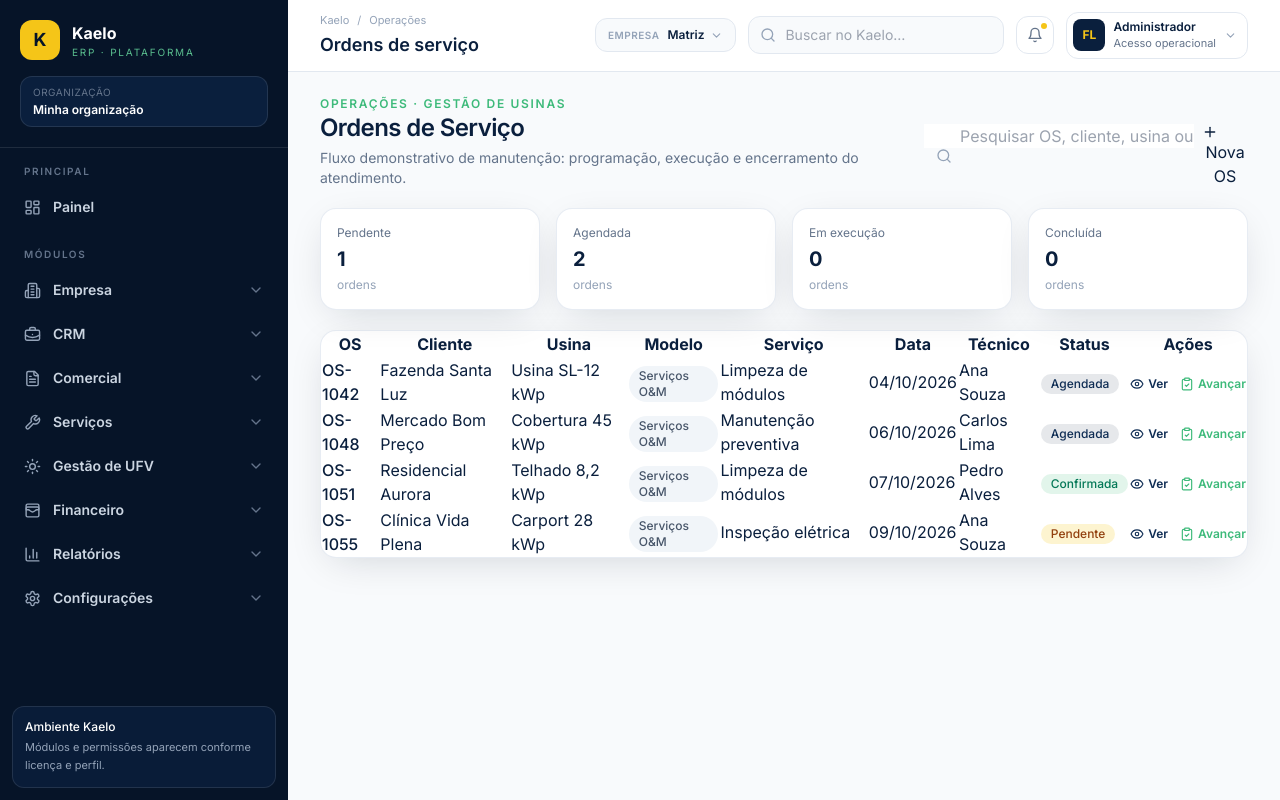
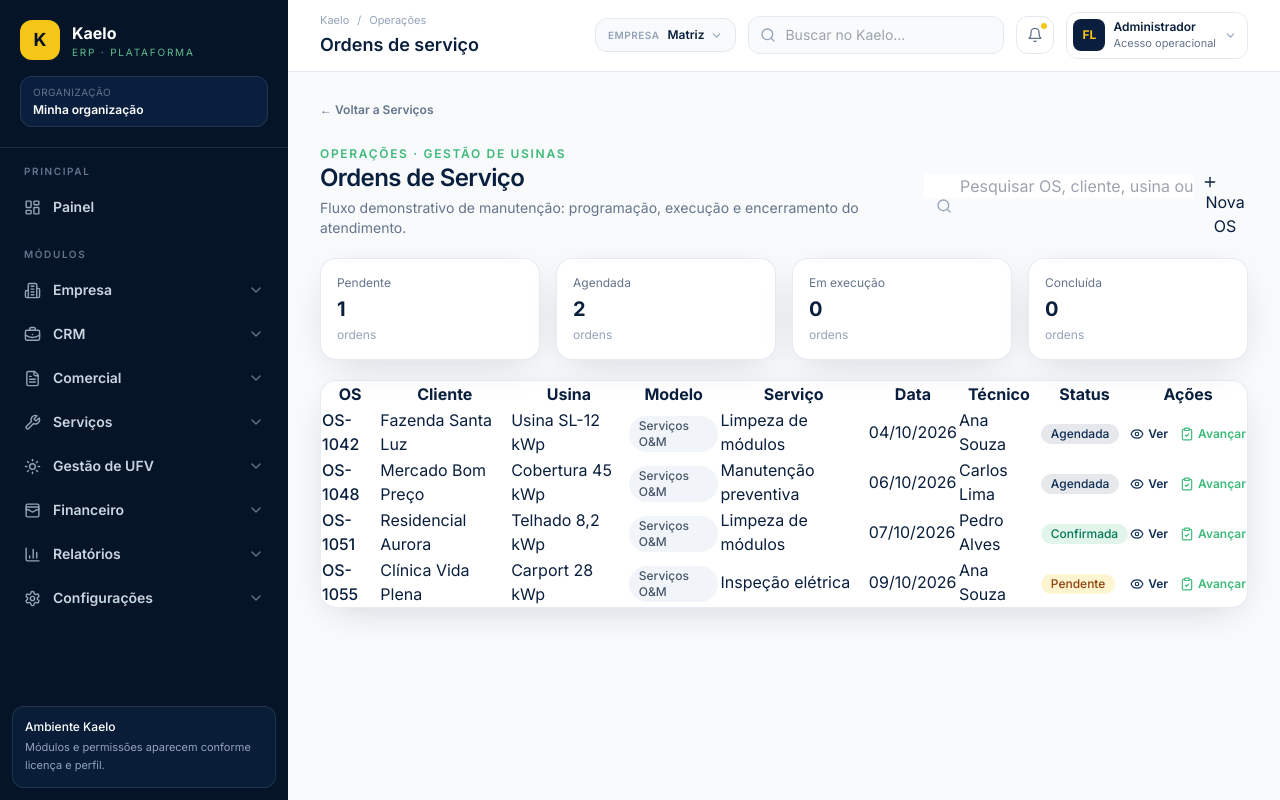
Before and after one commit to consultorfernandolima-cmyk/kaelo, a React (Vite) app: page /ordens-servico in a window 1280 px wide. Built offline with nearby package versions, Linux system fonts and the light colour scheme.

Commit message:
feat: voltar de ordens de servico a servicos

```diff
--- a/src/modules/ordens-servico/OrdensServicoPage.jsx
+++ b/src/modules/ordens-servico/OrdensServicoPage.jsx
@@ -1,6 +1,6 @@
 import { useMemo, useState } from 'react'
 import { ClipboardCheck, Eye, FileText, Plus, Printer, Search, Wrench } from 'lucide-react'
-import { formatDate, StatusBadge } from '../../components/ui.jsx'
+import { formatDate, StatusBadge, ContextBack } from '../../components/ui.jsx'
 
 const initial = [
   { id: 'OS-1042', cliente: 'Fazenda Santa Luz', usina: 'Usina SL-12 kWp', modelo: 'Serviços O&M', tipo: 'Limpeza de módulos', data: '2026-10-04', tecnico: 'Ana Souza', status: 'Agendada', observacoes: 'Limpeza técnica dos módulos e inspeção visual.' },
@@ -66,7 +66,8 @@ export default function OrdensServicoPage() {
   }
 
   return <section className="space-y-5">
-    <header className="flex flex-col gap-3 md:flex-row md:items-end md:justify-between">
+    <ContextBack to="/servicos" label="Voltar a Serviços" />
+      <header className="flex flex-col gap-3 md:flex-row md:items-end md:justify-between">
       <div>
         <p className="text-xs font-semibold uppercase tracking-[0.14em] text-solar-green">Operações · Gestão de Usinas</p>
         <h2 className="page-title">Ordens de Serviço</h2>
```
